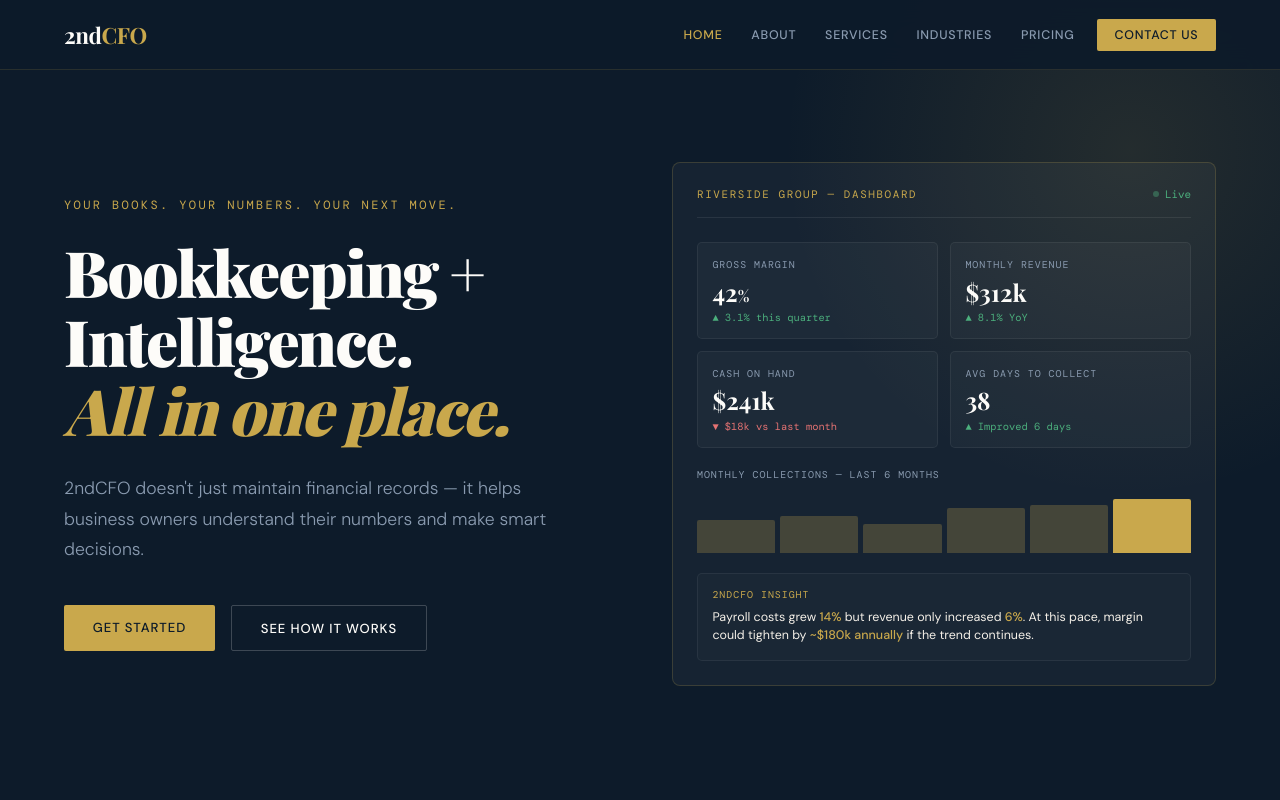
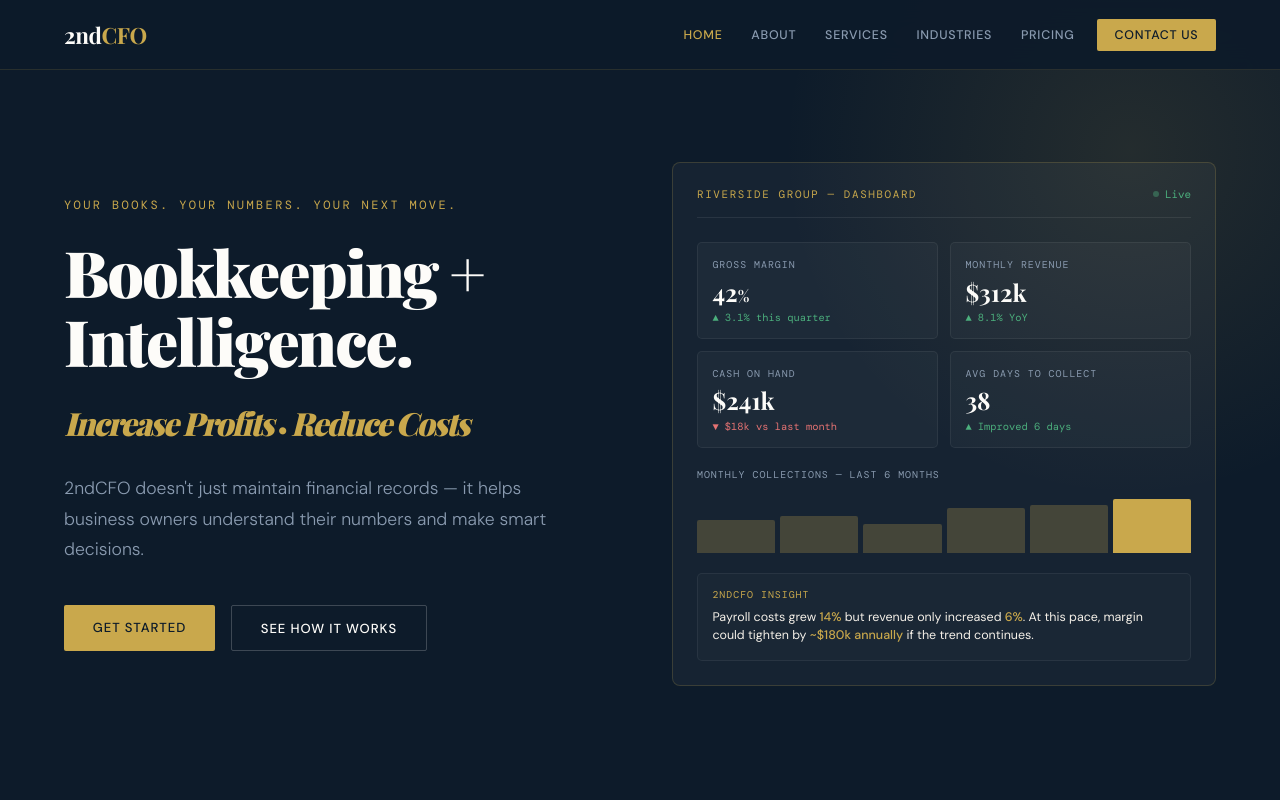
Before and after one commit to LNarayen/2ndCFO-Web, a plain HTML site: page index.html in a window 1280 px wide. Shown: the top 800 px of the page. Drawn offline with nearby package versions, Linux system fonts and the light colour scheme; a web font is replaced by a local one.

Commit message:
Increase profits ...

```diff
--- a/index.html
+++ b/index.html
@@ -2277,7 +2277,7 @@ footer {
 <section class="hero">
   <div>
     <div class="hero-label">Your Books. Your Numbers. Your Next Move.</div>
-    <h1>Bookkeeping + Intelligence.<br><em>All in one place.</em></h1>
+    <h1>Bookkeeping + Intelligence.<br><em style="font-size:0.5em; display:inline-block; margin-top:0.3em;">Increase Profits <span style="font-size:0.6em; font-style:normal;">•</span> Reduce Costs</em></h1>
     <p class="hero-sub">2ndCFO doesn't just maintain financial records — it helps business owners understand their numbers and make smart decisions.</p>
     <div class="hero-actions">
       <a href="contact.html" class="btn-primary">Get Started</a>
```
